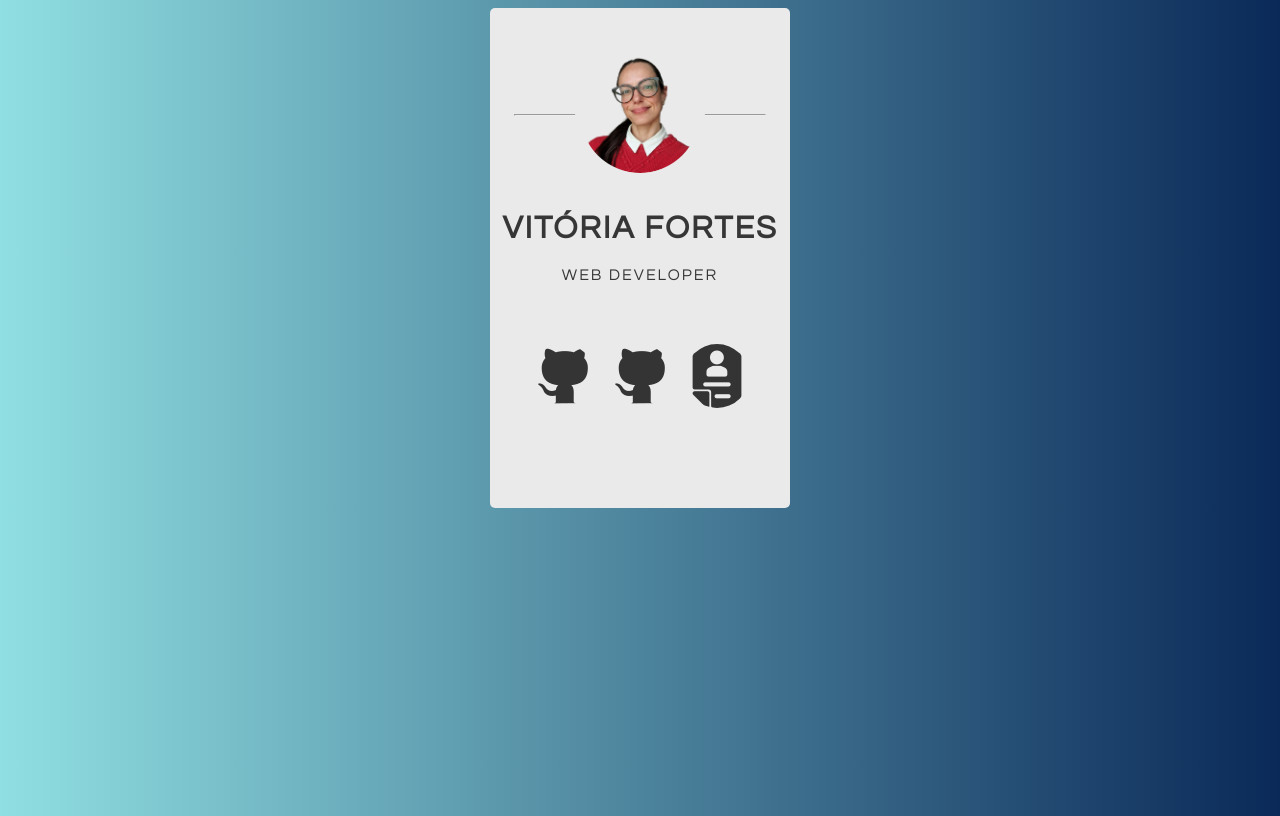
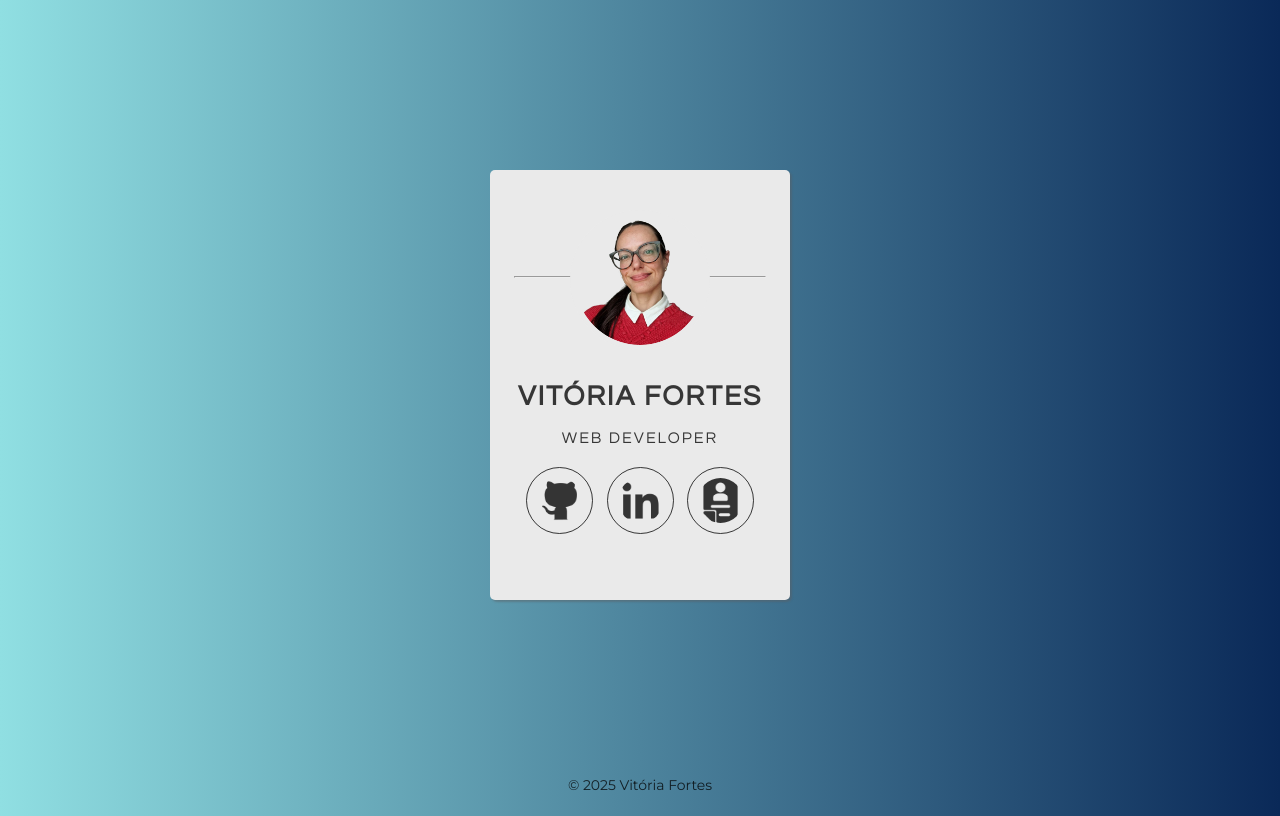
Before and after one commit to fortesvitoria/name-card-with-flask, a Flask app: page / in a window 1280 px wide. Run offline with Flask 3, Linux system fonts and the light colour scheme; some web fonts are replaced.

Commit message:
update project

```diff
--- a/static/style.css
+++ b/static/style.css
@@ -3,22 +3,23 @@
 
 :root {
     --gradiente-azul: linear-gradient(90deg, #90dfe2, #0a2958);
-    --verde-agua-claro: #defaf3;
-    --azul-escuro: #0a2958;
-    --verde-agua: #90dfe2;
     --off-white: #eaeaea;
     --grafite: #000000c4;
     --sombra: #5c5d5e71;
-    --fonte-titulo: "Questrial", sans-serif;
-    --fonte-corpo: "Montserrat", sans-serif;
+    --fonte: "Questrial", sans-serif;
+    --fonte-footer: "Montserrat", sans-serif;
 }
 
 h1, p {
     letter-spacing: 2px;
 }
 
+h1{
+    font-size: 28px;
+}
+
 body {
-    font-family: var(--fonte-titulo);
+    font-family: var(--fonte);
     text-transform: uppercase;
     background: var(--gradiente-azul);
     display: flex;
@@ -37,15 +38,10 @@ a:hover {
     text-shadow: var(--sombra) 1px 1px 1px;
 }
 
-header a {
-    color: white;
-    padding: 1em;
-}
-
 .img-perfil {
     margin: 40px 0 10px 0;
     background-color: var(--off-white);
-    max-width: 120px;
+    max-width: 130px;
     color: white;
     border-radius: 300px;
     z-index: 3;
@@ -54,32 +50,44 @@ header a {
 }
 
 .icon {
-    margin: 40px 0 10px 0;
-    background-color: var(--off-white);
-    max-width: 120px;
-    color: white;
+    width: 45px;
     border-radius: 300px;
+    border: solid 1px var(--grafite);
     z-index: 3;
     position: relative;
-    padding: 5px;
+    padding: 10px;
+    margin: 5px;
 }
+
+.icon:hover {
+    box-shadow: var(--sombra) 2px 2px 2px;
+}
+
 
 .container{
     text-align: center;
     background-color: var(--off-white);
     width: 300px;
-    height: 500px;
+    height: 430px;
     border: var(--sombra) 1px 1px 1px;
     border-radius: 5px;
     z-index: 0;
     position: relative;
+    box-shadow: var(--sombra) 2px 2px 2px;
 }
 
 hr{
-    position: absolute; /* Absoluto para controle total sobre o posicionamento */
-    top: 98px; /* Ajuste da posição da linha */
-    left: 50%; /* Centraliza a linha */
-    transform: translateX(-50%); /* Compensa a largura da linha para ficar centrada */
-    z-index: 1; /* Linha atrás da imagem */
+    position: absolute;
+    top: 98px;
+    left: 50%;
+    transform: translateX(-50%);
+    z-index: 1;
     width: 250px;
 }
+
+.rodape {
+    font-family: var(--fonte-footer);
+    text-transform: none;
+    letter-spacing: normal;
+    font-size: 14px;
+}
--- a/templates/index.html
+++ b/templates/index.html
@@ -3,22 +3,24 @@
 <head>
     <meta charset="UTF-8">
     <meta name="viewport" content="width=device-width, initial-scale=1.0">
-    <title>Vitória's personal site</title>
+    <title>Vitória's Name Card</title>
     <link rel="stylesheet" href="../static/style.css">
 </head>
 <body>
+    <header></header>
     <div class="container">
         <img class="img-perfil" src="../static/img/profile-photo.png" alt="">
         <hr class="line">
         <h1>Vitória Fortes</h1>
         <p>Web developer</p>
         <div class="links">
-            <img class="icon" src="../static/img/icon-github.png" alt="">
-            <img class="icon" src="../static/img/icon-github.png" alt="">
-            <img class="icon" src="../static/img/icon-cv.png" alt="">
+            <a href="https://github.com/fortesvitoria"><img class="icon" src="../static/img/icon-github.png" alt=""></a>
+            <a href="https://www.linkedin.com/in/vitoria-fortes-262813238/"><img class="icon" src="../static/img/icon-linkedin.png" alt=""></a>
+            <a href="https://curriculo-html-css2.vercel.app/"><img class="icon" src="../static/img/icon-cv.png" alt=""></a>
         </div>
 
     </div>
 
 </body>
+<footer><p class="rodape">© 2025 Vitória Fortes</p></footer>
 </html>
```
